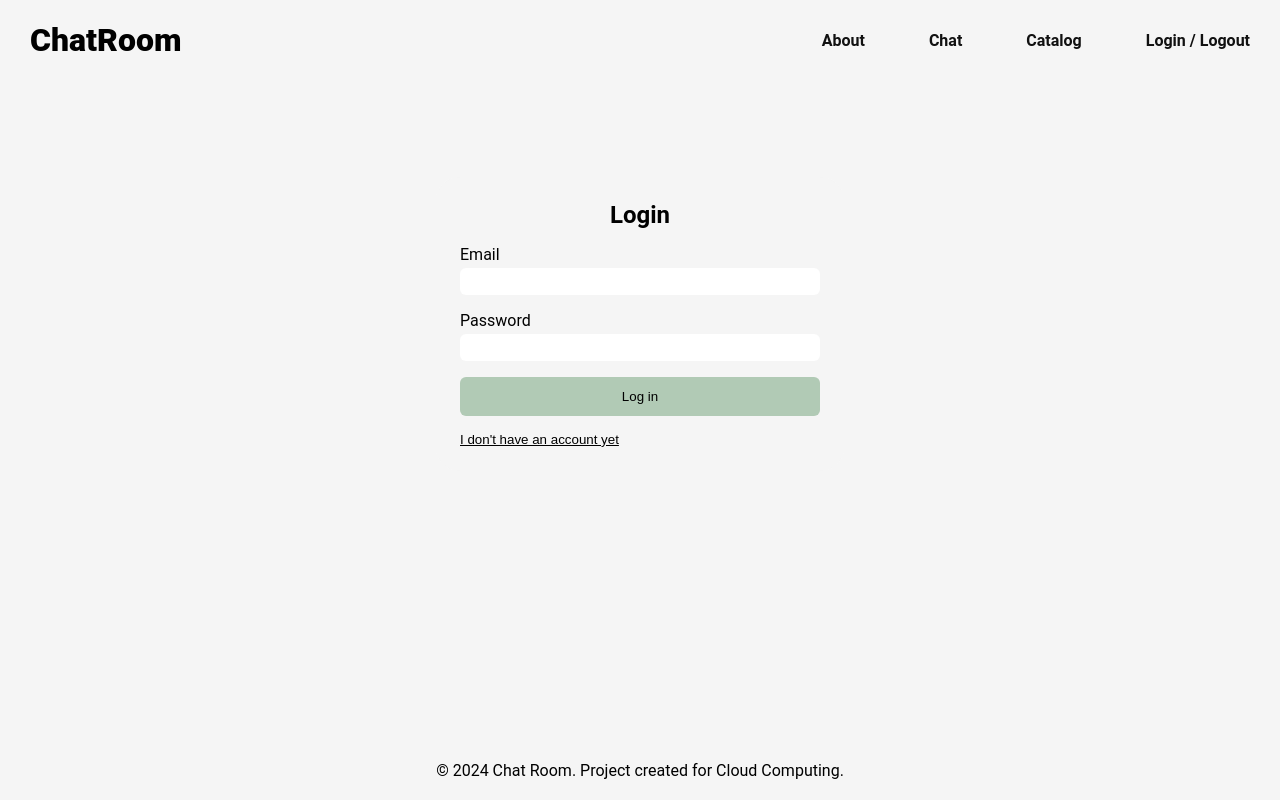
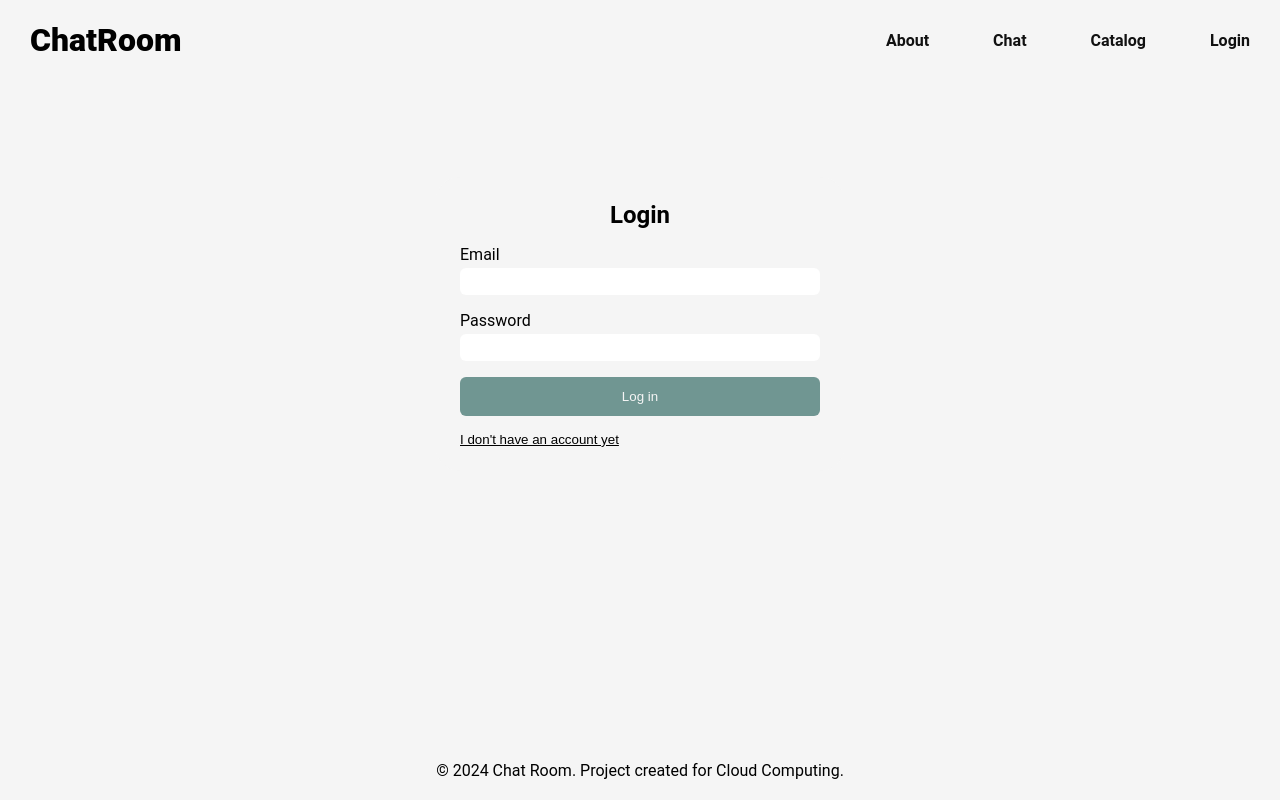
Before and after one commit to andrzejczukm/ChatRoom, a SvelteKit app: page /login in a window 1280 px wide. Built offline with nearby package versions, Linux system fonts and the light colour scheme.

Commit message:
login/logout click

```diff
--- a/src/routes/+layout.svelte
+++ b/src/routes/+layout.svelte
@@ -1,5 +1,20 @@
 <script>
+	import { onMount } from 'svelte';
 	import '../app.css';
+	import { goto } from '$app/navigation';
+	import { getLoggedInUser, logOutUser } from '../database/auth.js';
+
+	let user = null;
+
+	onMount(() => {
+		user = getLoggedInUser();
+	});
+
+	async function logOut() {
+		await logOutUser();
+		// goto('/login');
+		location.reload();
+	}
 </script>
 
 <header>
@@ -9,7 +24,11 @@
 			<a href="/about">About</a>
 			<a class="active" href="/chats">Chat</a>
 			<a href="/catalog">Catalog</a>
-			<a href="/login">Login / Logout</a>
+			{#if user !== null}
+				<button on:click={logOut}>Logout</button>
+			{:else}
+				<a href="/login">Login</a>
+			{/if}
 		</div>
 	</div>
 </header>
@@ -41,13 +60,28 @@
 	}
 
 	.links a {
-		margin-left: auto;
 		margin-left: 30px;
 		margin-right: 30px;
 		text-decoration: none;
 		color: #111111;
 		font-weight: bold;
 	}
+
+	.links button {
+		font-family: Roboto;
+		font-size: medium;
+		margin-left: 30px;
+		margin-right: 30px;
+		text-decoration: none;
+		color: #111111;
+		font-weight: bold;
+		background: none;
+		border: none;
+		cursor: pointer;
+		display: inline;
+		padding: 0;
+	}
+
 	.links a:hover {
 		color: #709692;
 		/* rgb(117, 117, 117); */
--- a/src/routes/login/+page.svelte
+++ b/src/routes/login/+page.svelte
@@ -34,6 +34,7 @@
 		} else {
 			await register();
 		}
+		location.reload();
 	}
 
 	async function logIn() {
@@ -168,10 +169,11 @@
 	}
 
 	button.login-btn {
-		background-color: #b1cab5;
+		background-color: #709692;
 		border: none;
 		border-radius: 6px;
 		padding: 12px 0;
 		cursor: pointer;
+		color: whitesmoke;
 	}
 </style>
```
